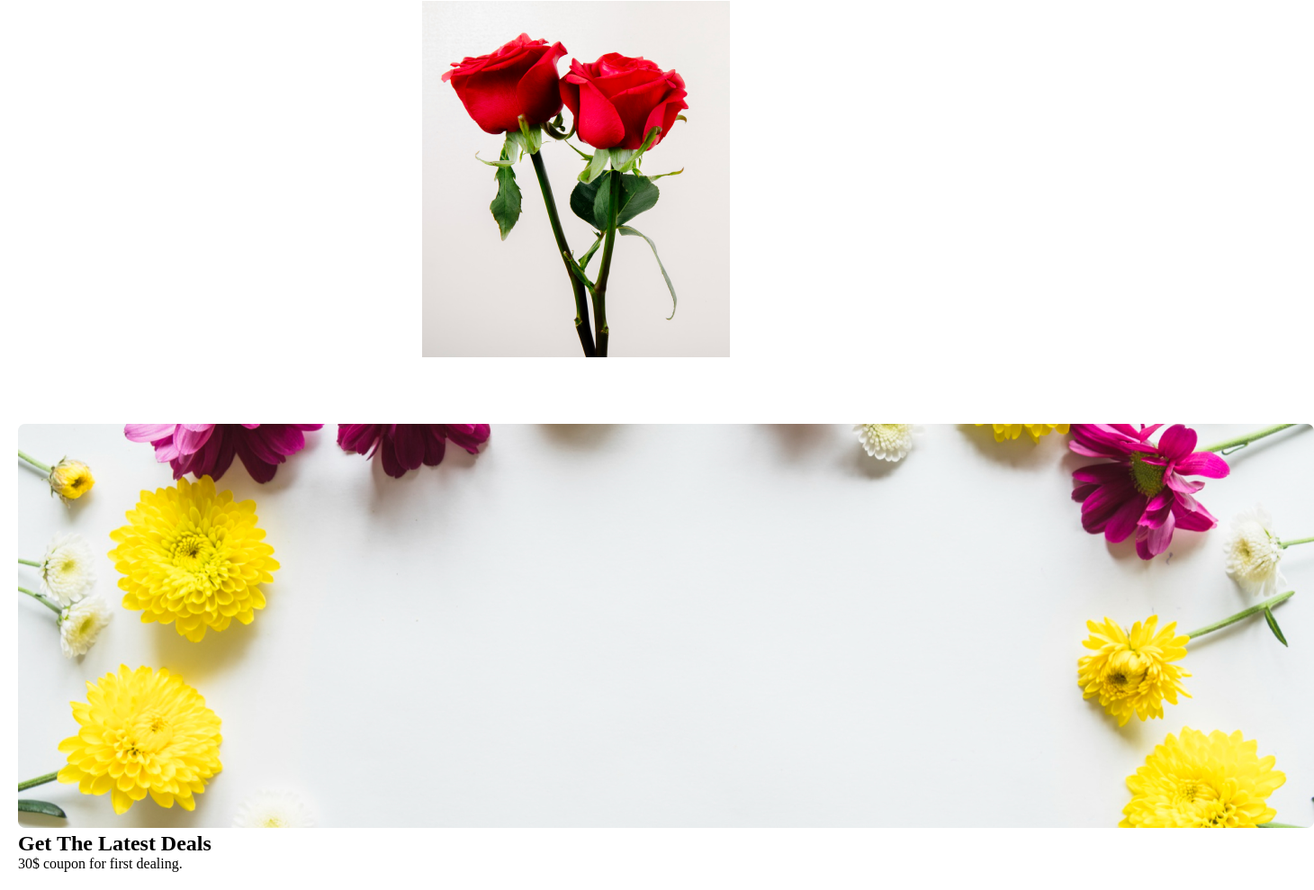
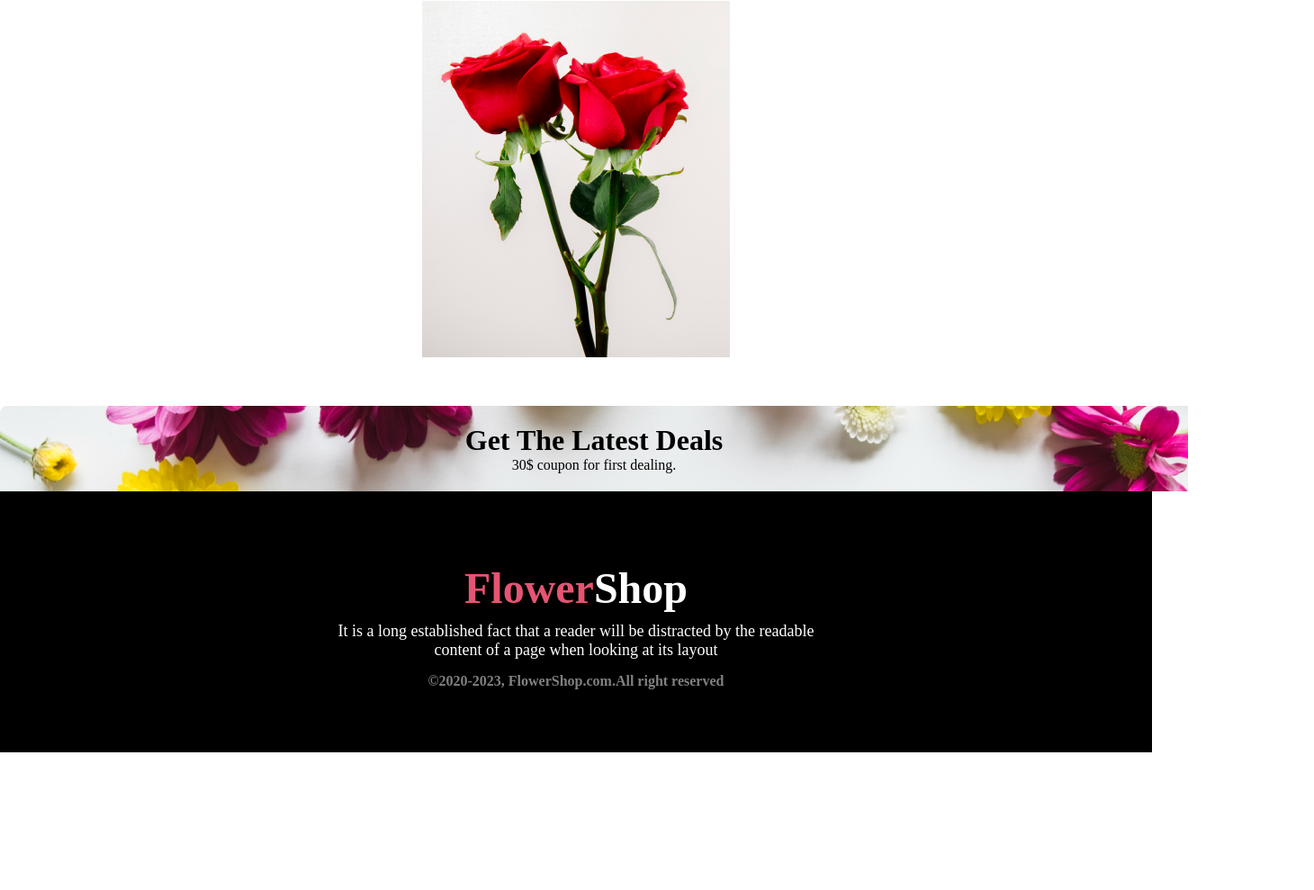
Before and after one commit to Hridoy-Chandro/first-assinment, a plain HTML site: page index.html in a window 1280 px wide. Shown: the part 2726-3715 px from the top of the page at 90% size, 1460 px wide, since content can reach past the window. After the commit the page ends 3562 px from the top, so only its background shows below. Drawn offline with Linux system fonts and the light colour scheme.

Commit message:
added footer section

```diff
--- a/index.html
+++ b/index.html
@@ -45,10 +45,12 @@
     </div>
 
     <div class="discount-container">
-        <h2 class="hot-deal">Hot Deal! Sales Up To 25% <span class="off">Off</span></h2>
+        <div>
+        <h2 class="hot-deal">Hot Deal! Sales Up To 25% <span class="primary">Off</span></h2>
         <p class="para">It is a long established fact that a reader will be distracted by the readable <br> content of a page when looking at its layout</p>
 
         <button class="btn">Sign Up</button>
+        </div>
         <div class="rose">
             <img class="image8" src="./images/pngwing 8.png" alt="">
         </div>
@@ -65,19 +67,23 @@
         <img src="./images/Rectangle 5.png" alt="">
         <img src="./images/Rectangle 6.png" alt="">
     </div>
-<section>
-    <div class="latest-img">
-        <img class="image9" src="./images/Rectangle 9.png" alt="">
-        <h1>Get The Latest Deals</h1>
-        <p>30$ coupon for first dealing.</p>
 
-    </div>
-</section>
     <main>
+            <div class="latest-img">
+                <h1>Get The Latest Deals</h1>
+                <p>30$ coupon for first dealing.</p>
+            </div>
+
+
+
 
     </main>
     <footer>
-
+            <div class="footer-container">
+                <h1 class="flowershop"> <span class="primary">Flower</span>Shop</h1>
+                <p class="des">It is a long established fact that a reader will be distracted by the readable <br> content of a page when looking at its layout</p>
+                <h6 class="copy">&copy;2020-2023, FlowerShop.com.All right reserved</h6>
+            </div>
     </footer>
 </body>
 </html>
--- a/style.css
+++ b/style.css
@@ -48,6 +48,7 @@ header{
     text-align: center;
     padding: 50px;
 
+
 }
 .image1{
     background-color: rgb(243, 197, 215);
@@ -79,6 +80,7 @@ header{
 }
 .discount-container{
     align-items: center;
+
 }
 .hot-deal{
     margin-top: 100px;
@@ -119,10 +121,37 @@ header{
    margin-top: 50px;
 }
 
+.latest-img{
+    background-image: url(./images/Rectangle\ 9.png);
+    width: 100%;
+    align-items: center;
+    background-repeat: no-repeat;
+    text-align: center;
 
+}
+.flowershop{
+    padding: 10px;
+    font-size: 48px;
+}
 
-
-
+.footer-container{
+    text-align: center;
+    color: white;
+    background-color: black;
+    padding: 70px;
+}
+.copy{
+    color: gray;
+    font-size: 16px;
+}
 /* .rose{
     display: flex;
 } */
+
+.des{
+    font-size: 18px;
+    padding-bottom: 15px;
+}
+.primary{
+    color: #E55473;
+}
```
